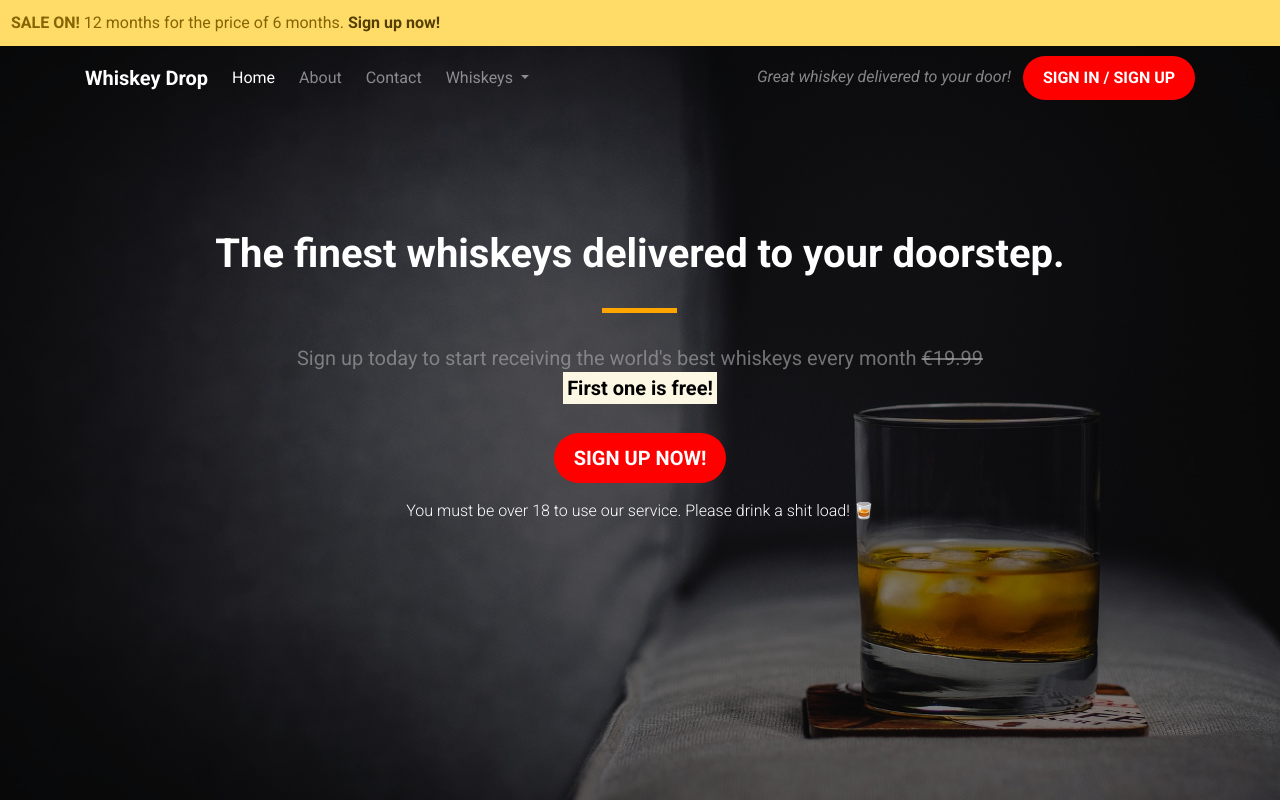
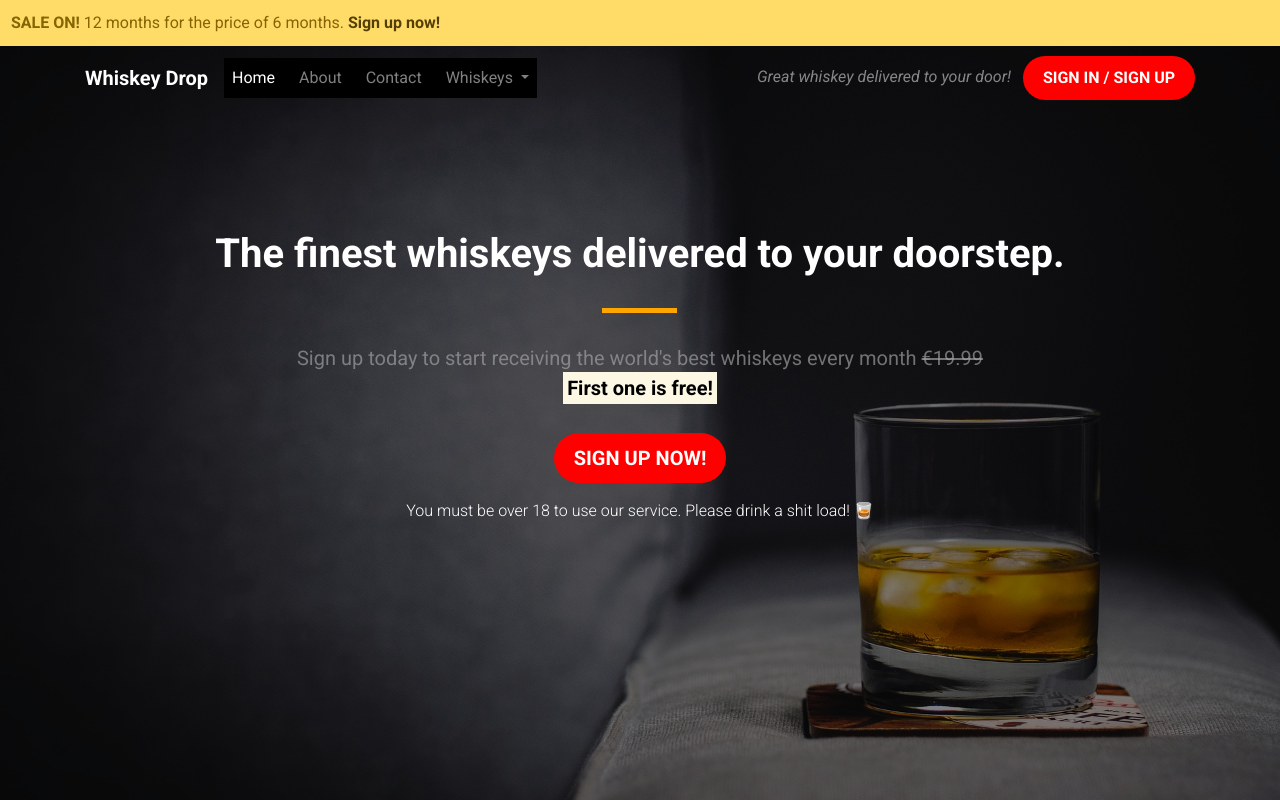
Before and after one commit to TerryLoc/bootstrap_test, a website: page index.html in a window 1280 px wide. Shown: the top 800 px of the page. Drawn offline with nearby package versions, Linux system fonts and the light colour scheme.

Commit message:
chore: navbar dropdown

```diff
--- a/css/style.css
+++ b/css/style.css
@@ -84,6 +84,11 @@ body {
   font-weight: bold;
 }
 
+.navbar-nav {
+  z-index: 1000;
+  background-color: rgba(0, 0, 0, 1.25);
+}
+
 .navbar-nav .nav-link a {
   font-weight: bold;
 }
```
